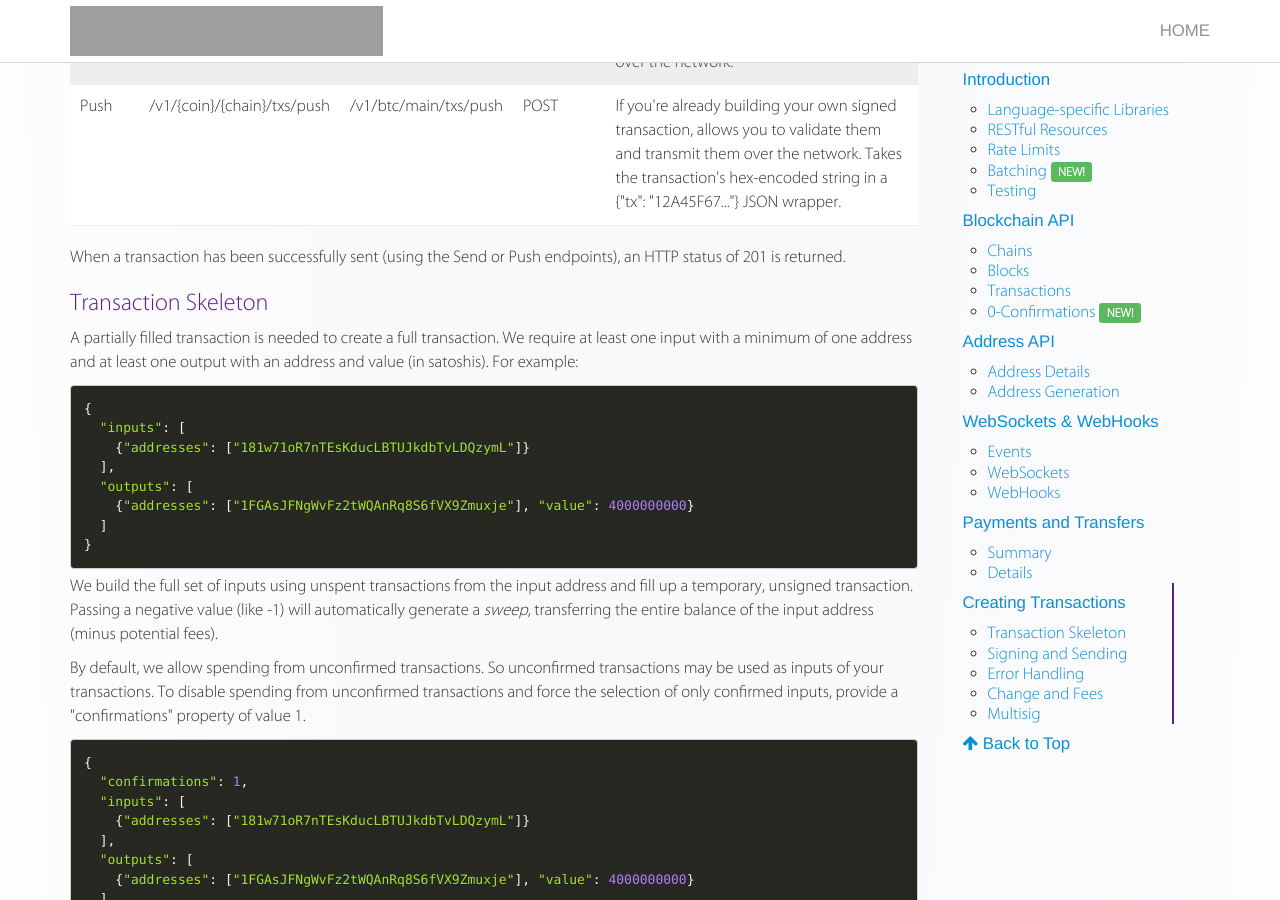
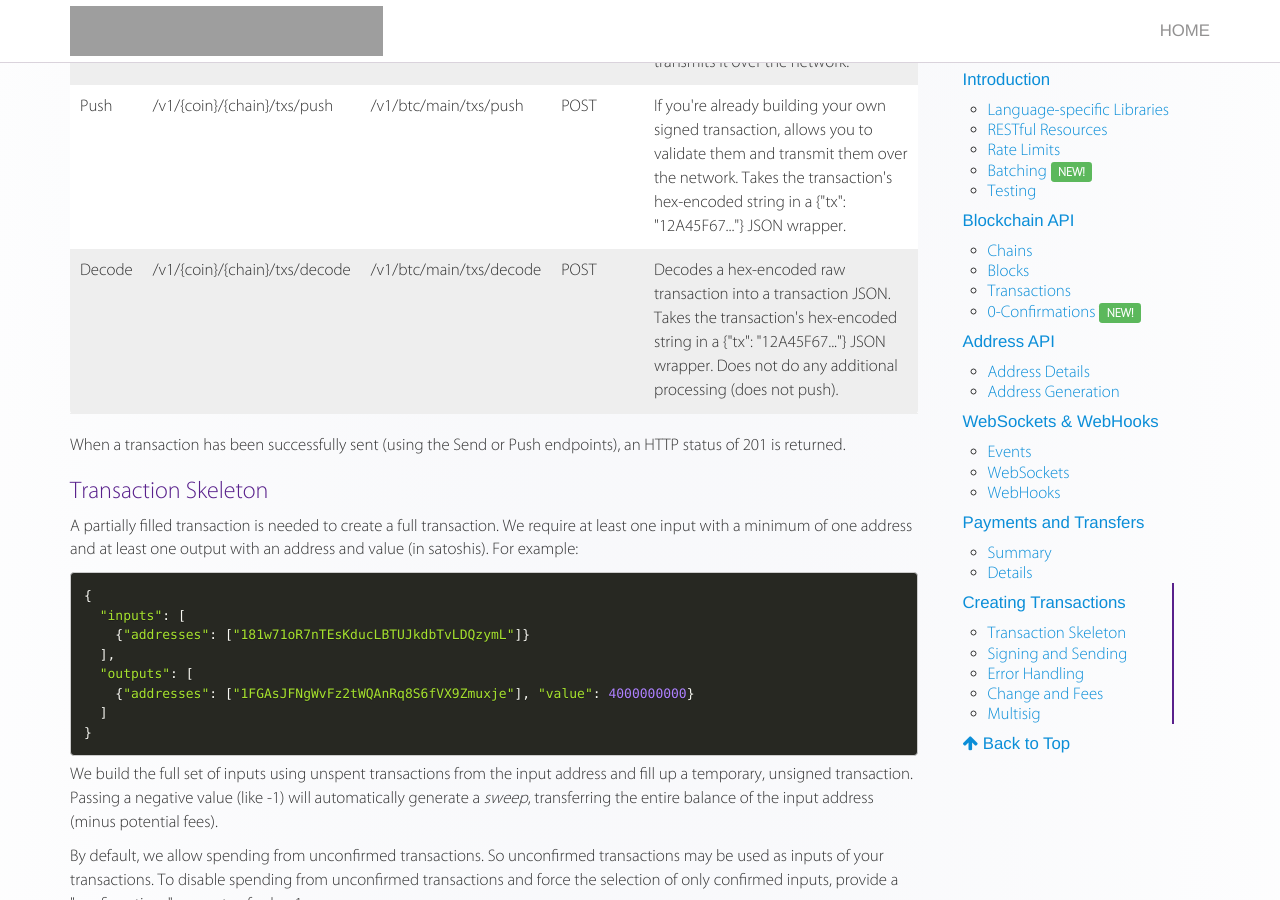
Before and after one commit to blockcypher/documentation, a Jekyll site: the page built from index.html, in a window 1280 px wide and 900 px high, scrolled down 22837 px. Built offline with Jekyll 4.4.1, drawn with Linux system fonts in a browser that asks for light colours; nearby versions of some CDN libraries; some web fonts are replaced; some of the changed text lies outside the part shown.

Commit message:
Transaction decoding.

```diff
--- a/_includes/reference/creating_txns.html
+++ b/_includes/reference/creating_txns.html
@@ -50,6 +50,13 @@
         <td>/v1/btc/main/txs/push</td>
         <td>POST</td>
         <td>If you're already building your own signed transaction, allows you to validate them and transmit them over the network. Takes the transaction's hex-encoded string in a {"tx": "12A45F67..."} JSON wrapper.</td>
+      </tr>
+      <tr>
+        <td>Decode</td>
+        <td>/v1/{coin}/{chain}/txs/decode</td>
+        <td>/v1/btc/main/txs/decode</td>
+        <td>POST</td>
+        <td>Decodes a hex-encoded raw transaction into a transaction JSON. Takes the transaction's hex-encoded string in a {"tx": "12A45F67..."} JSON wrapper. Does not do any additional processing (does not push).</td>
       </tr>
     </tbody>
   </table>
```
